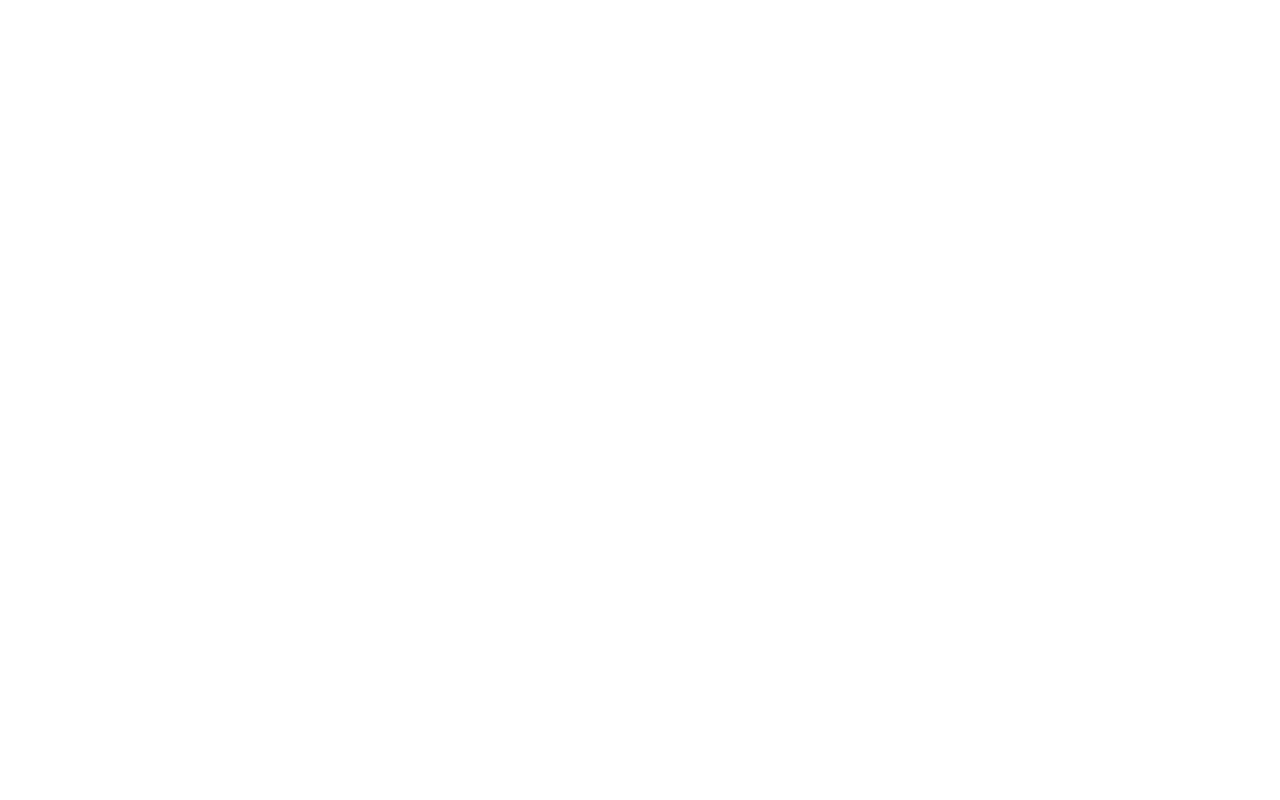
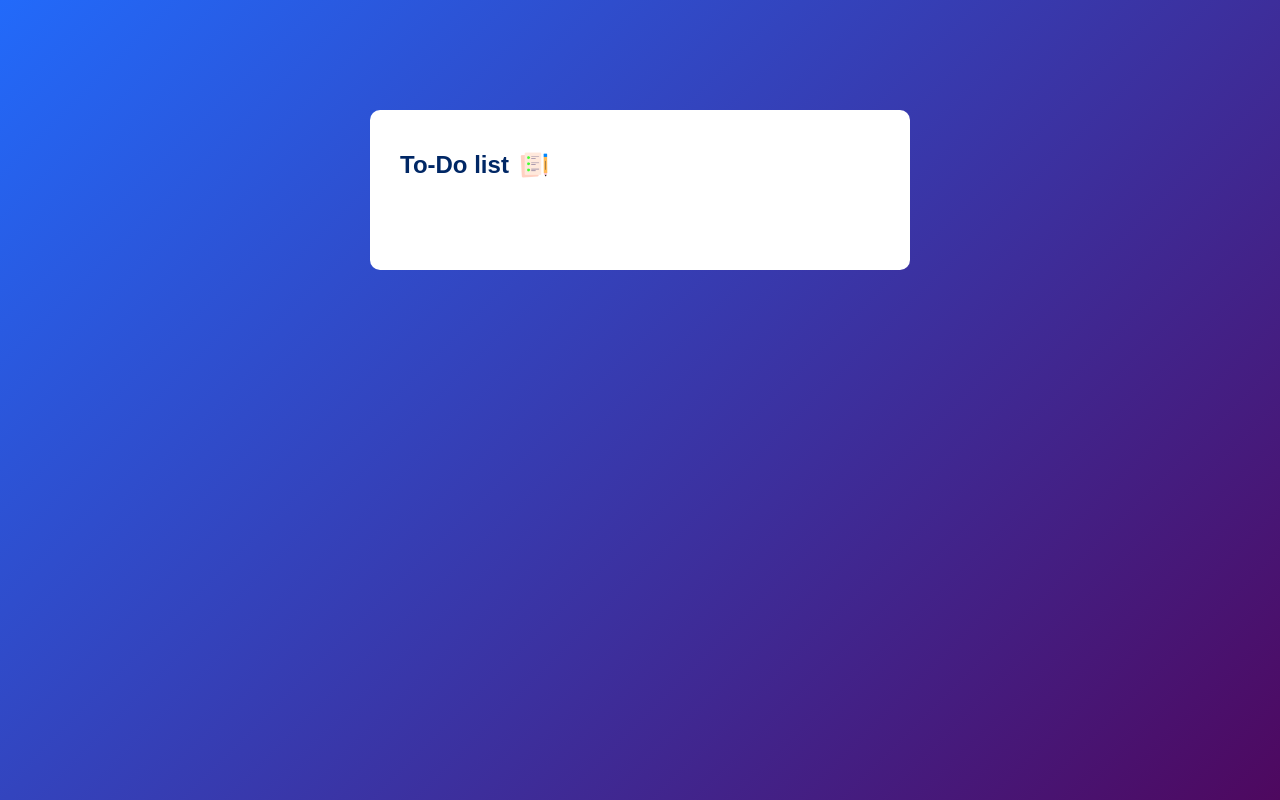
Before and after one commit to GeethakaSankalpa/To-Do-List, a plain HTML site: page index.html in a window 1280 px wide. Drawn offline with Linux system fonts and the light colour scheme.

Commit message:
Updated background

```diff
--- a/index.html
+++ b/index.html
@@ -6,10 +6,13 @@
         <title> To Do List App </title>
         <link rel="stylesheet" href="style.css">
         <link rel="icon" type="ima/x-icon" href="/images/to-do-list.ico">
-
-
     </head>
     <body>
+        <div class="container">
+            <div class="todo-app">
+                <h2> To-Do list <img src="/images/icon.png" alt="to-do-list"> </h2>
+            </div>
+        </div>
         <script src="main.js"></script>
     </body>
 </html>
--- a/style.css
+++ b/style.css
@@ -4,3 +4,31 @@
     font-family: 'Poppins', sans-serif;
     box-sizing: border-box;
 }
+
+.container {
+    width: 100%;
+    min-height: 100vh;
+    background: linear-gradient(135deg, #226afa, #4e085f);
+    padding: 10px;
+}
+
+.todo-app {
+    width: 100%;
+    max-width: 540px;
+    background: white;
+    margin: 100px auto 20px;
+    padding: 40px 30px 70px;
+    border-radius: 10px;
+}
+
+.todo-app  h2 {
+    color: #002765;
+    display: flex;
+    align-items: center;
+    margin-bottom: 20px;
+}
+
+.todo-app h2 img {
+    width: 30px;
+    margin-left: 10px;
+}
```
